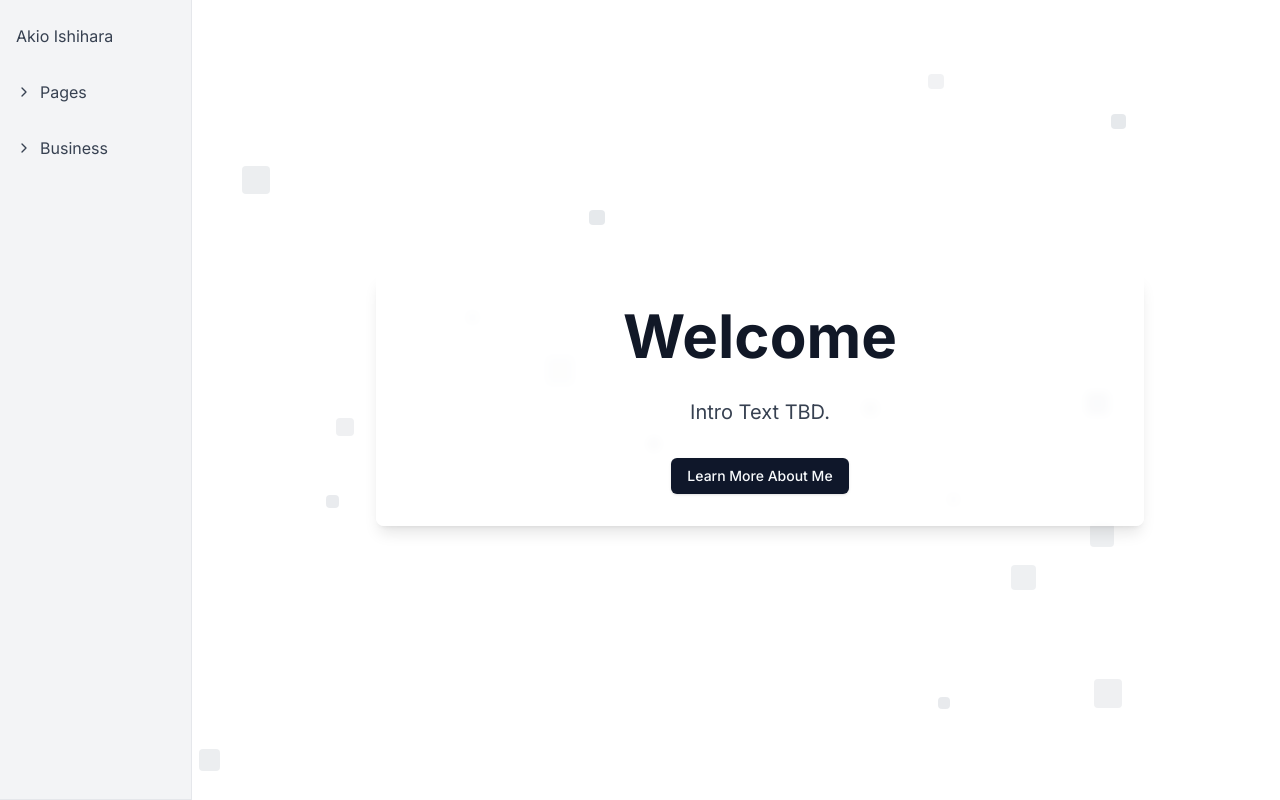
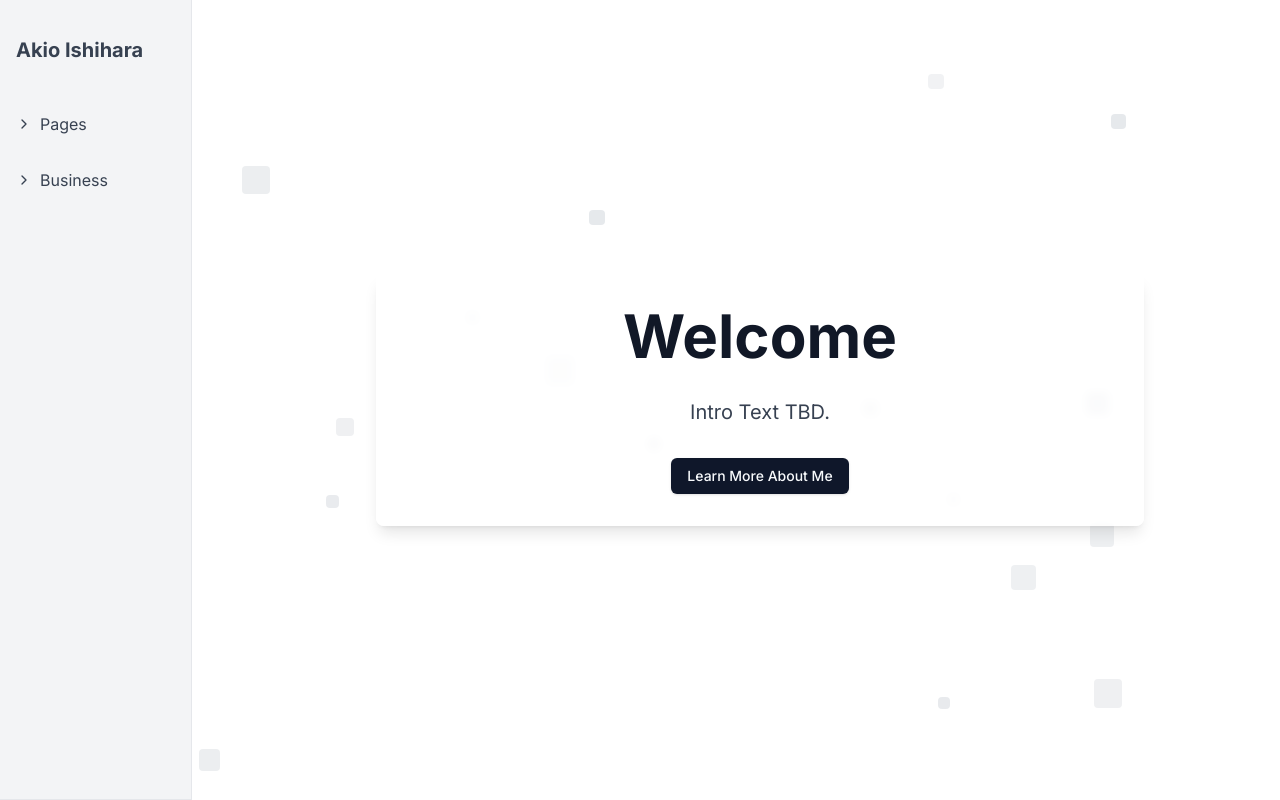
Before and after one commit to AkioNuernberger/Web, a Next.js app in the folder akio-web/: page / in a window 1280 px wide. Built offline with nearby package versions, Linux system fonts and the light colour scheme.

Commit message:
change navbar margin

```diff
--- a/akio-web/components/Navbar.tsx
+++ b/akio-web/components/Navbar.tsx
@@ -13,7 +13,7 @@ interface NavItem {
 
 const navigation: NavItem[] = [
   {
-    title: 'Akio Ishihara',
+    title: <span className="font-bold text-xl pt-3 mb-4 block">Akio Ishihara</span>,
     href: '/'
   },
   {
```
